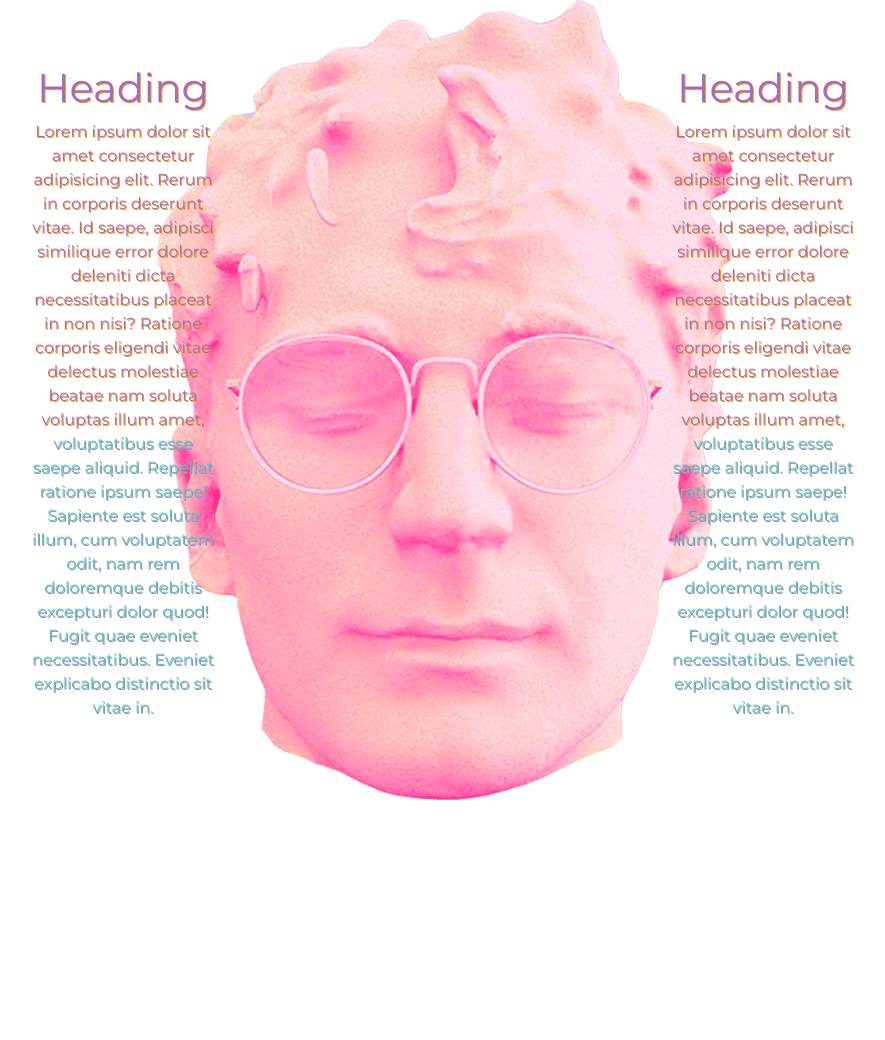
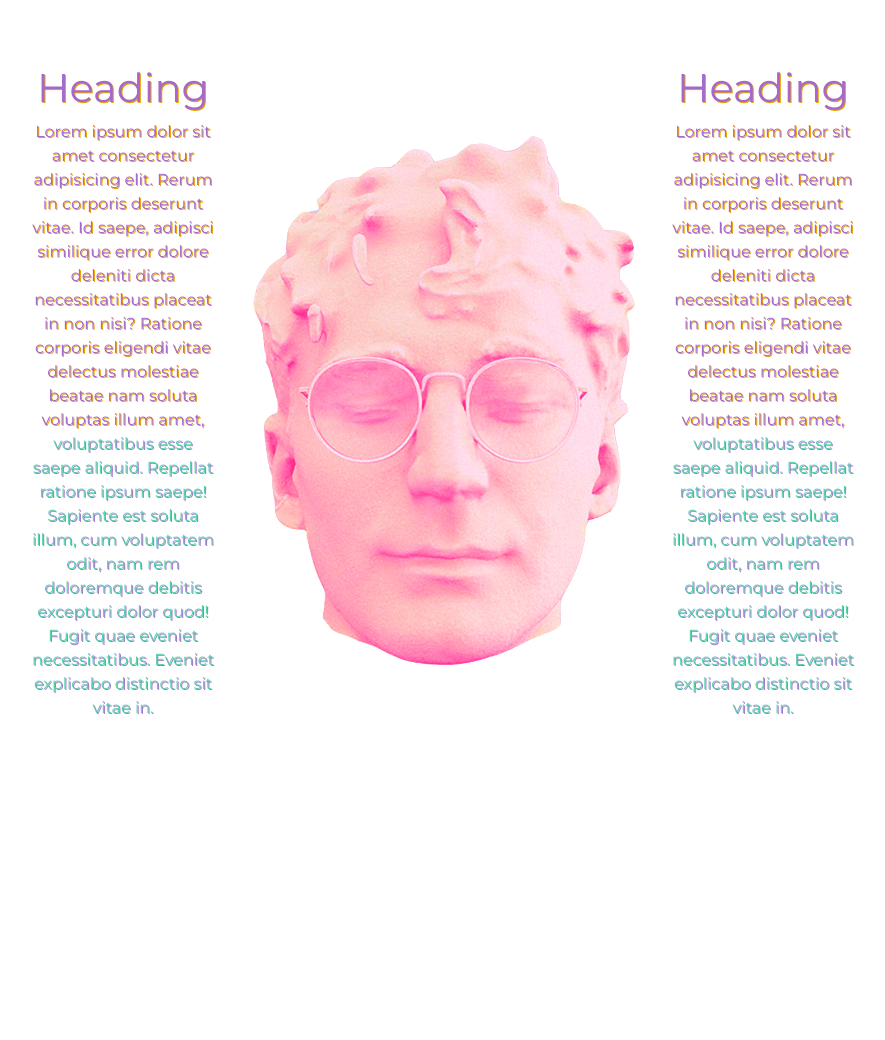
Before and after one commit to MushkyQT/Exercises-IRFA, a PHP site: page / in a window 1280 px wide. Shown: the part 800-1840 px from the top of the page, without its empty margins (197-1082 px from the left). Run offline with PHP 8.4, Linux system fonts and the light colour scheme; some libraries are stand-ins or nearby versions.

Commit message:
Added transition to background-image of body.

```diff
--- a/Pirerre_JS/09-23-20_projet/css/style.css
+++ b/Pirerre_JS/09-23-20_projet/css/style.css
@@ -6,10 +6,11 @@
 
 #body {
     background-repeat: no-repeat;
-    background-size: contain;
+    background-size: 20%;
     background-position: center;
     background-image: url(../img/vibey_bust.png);
     height: 100vh;
+    transition: background-size 2s;
 }
 
 #navbar nav img {
@@ -197,7 +198,9 @@
     font-family: "Montserrat", sans-serif;
     text-shadow: 1px 1px #efa10a;
     color: #a46acb;
-    display: none;
+    opacity: 0;
+    transform: translateY(100%);
+    transition: all 2s;
 }
 
 .slider span {
@@ -206,5 +209,10 @@
 }
 
 .slid {
-    display: initial;
+    opacity: 100%;
+    transform: translateY(0);
 }
+
+.bodySlid {
+    background-size: 30% !important;
+}
--- a/Pirerre_JS/09-23-20_projet/script/main.js
+++ b/Pirerre_JS/09-23-20_projet/script/main.js
@@ -1,6 +1,7 @@
 $(window).scroll(function () {
     if ($(window).scrollTop() > ($("#header").height() + $("#navbar").height()) / 2) {
         $(".slider").addClass("slid");
+        $("#body").addClass("bodySlid");
     }
 });
 
```
